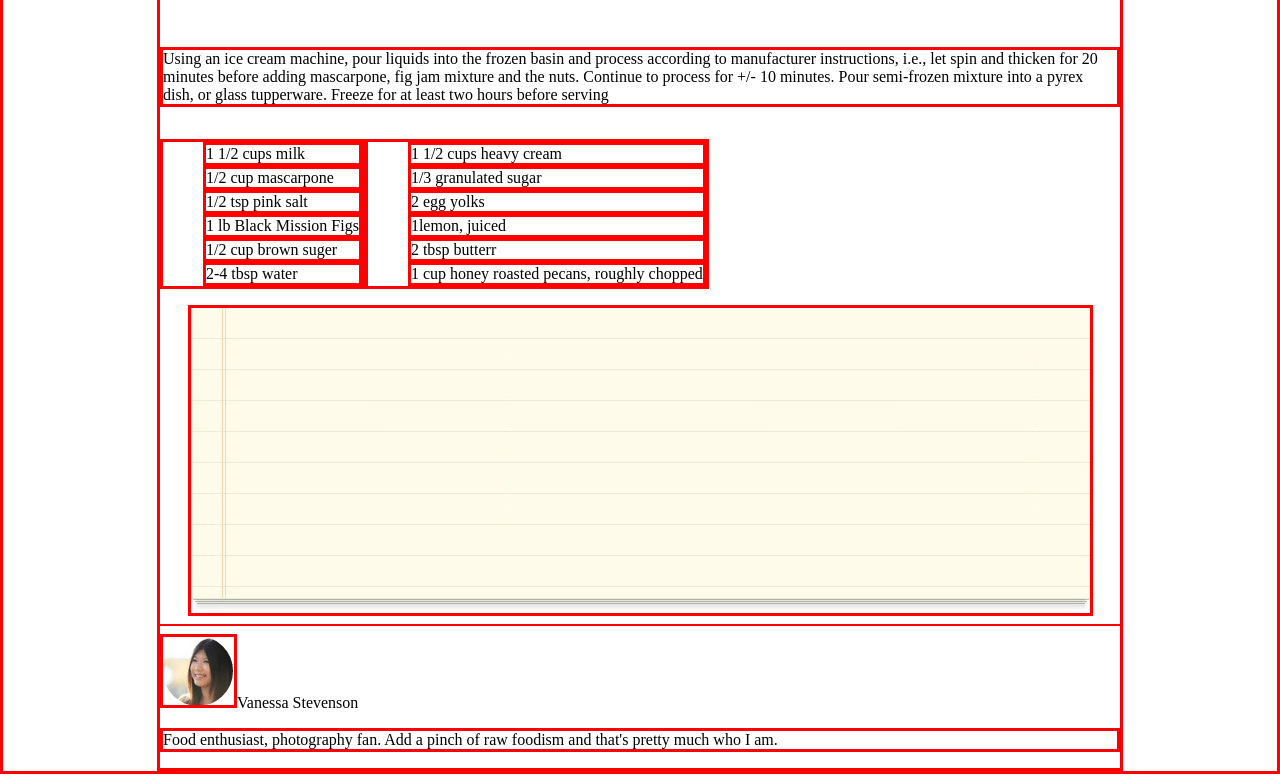
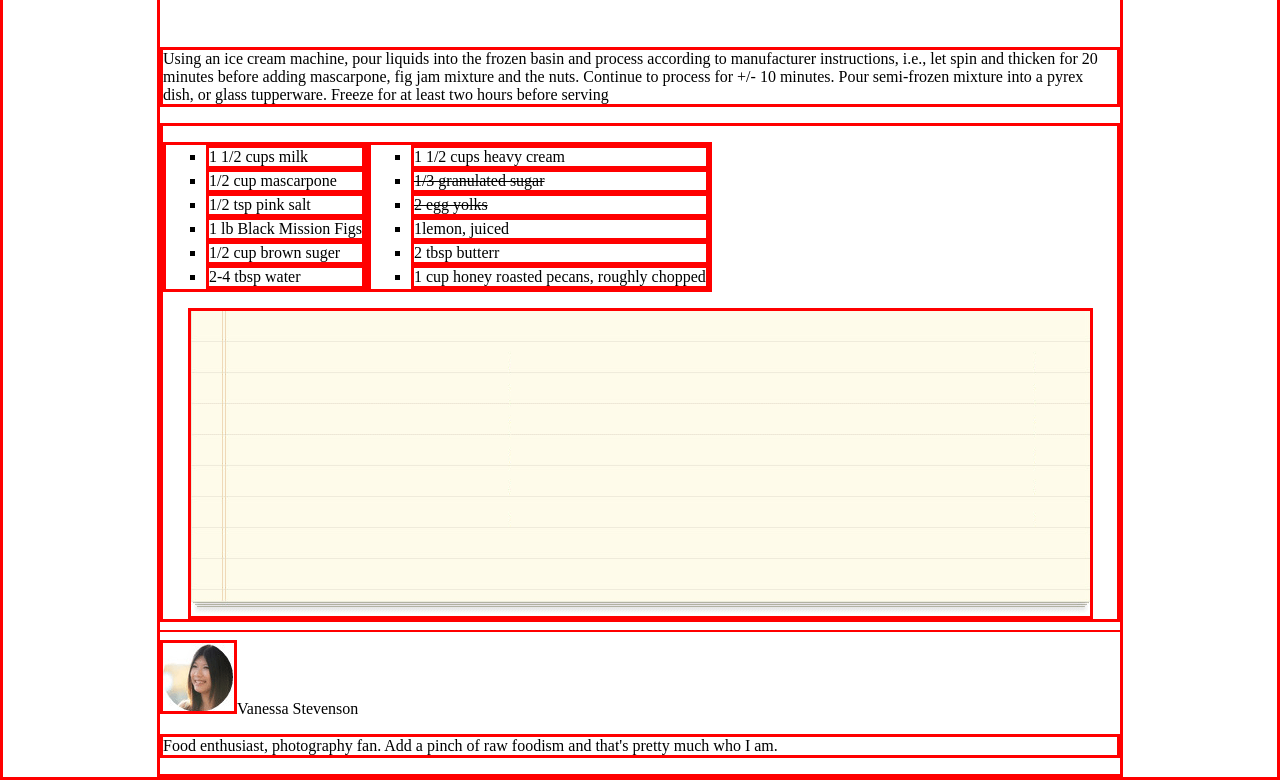
Before and after one commit to bobmcphe/chocolate-pizza, a plain HTML site: page index.html in a window 1280 px wide. Shown: the part 1130-1910 px from the top of the page. Drawn offline with Linux system fonts and the light colour scheme; a script that the page names is missing.

Commit message:
more changes to css

```diff
--- a/index.html
+++ b/index.html
@@ -18,7 +18,7 @@
     <p style=font-family:monospace>THE BEST FOOD BLOG ON THE WEB</p>
 </ul>
 
-<ul>
+<ul id="social">
 
     <li><img src="assets/fb-icon.png"></li>
     <li><img src="assets/twit-icon.png"></li>
@@ -49,7 +49,7 @@
         instructions, i.e., let spin and thicken for 20 minutes before adding mascarpone, fig jam mixture and the
         nuts. Continue to process for +/- 10 minutes. Pour semi-frozen mixture into a pyrex dish, or glass
         tupperware. Freeze for at least two hours before serving</p>
-
+<div>
         <ul class="recipe">
             <li>1 1/2 cups milk</li>
             <li>1/2 cup mascarpone</li>
@@ -61,15 +61,15 @@
 
         <ul class="recipe">
             <li>1 1/2 cups heavy cream</li>
-            <li>1/3 granulated sugar</li>
-            <li>2 egg yolks</li>
+            <li class="strike">1/3 granulated sugar</li>
+            <li class="strike">2 egg yolks</li>
             <li>1lemon, juiced</li>
             <li>2 tbsp butterr</li>
             <li>1 cup honey roasted pecans, roughly chopped</li>
         </ul>
 
     <img id="notepad" class="center" src="assets/list-bg.png">
-
+</div>
 <hr>
 <img src="/assets/van-pic.png"
 <h2>Vanessa Stevenson</h2>
--- a/style.css
+++ b/style.css
@@ -30,9 +30,17 @@ ul {
     display: block;
     margin-left: auto;
     margin-right: auto;
+  }
+
+ ul.recipe {
+      list-style-type: square;
 
   }
 
-  .recipe {
-      z-index: 1;
+  .strike {
+    text-decoration: line-through;
   }
+
+  #social {
+      float: right;
+  }
```
